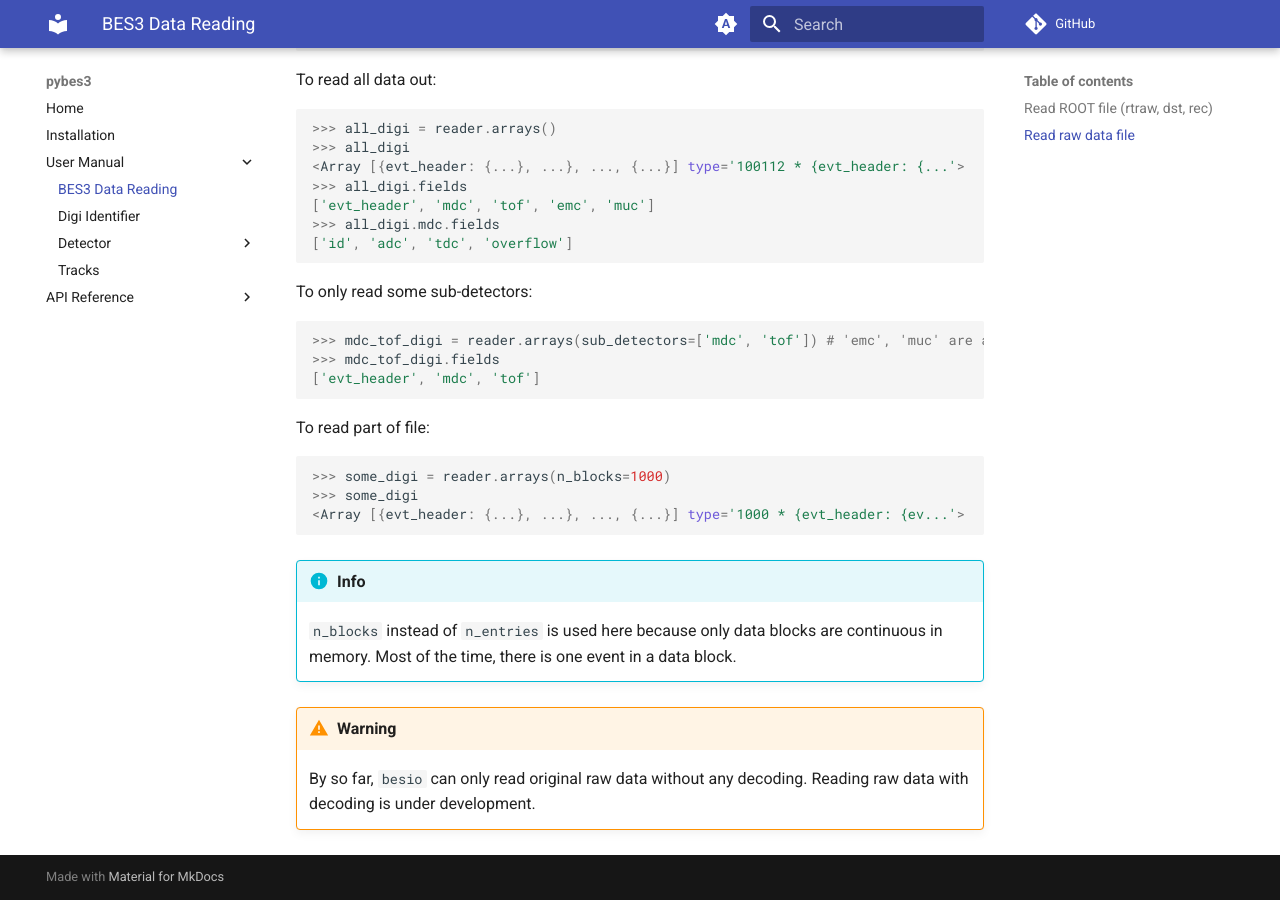
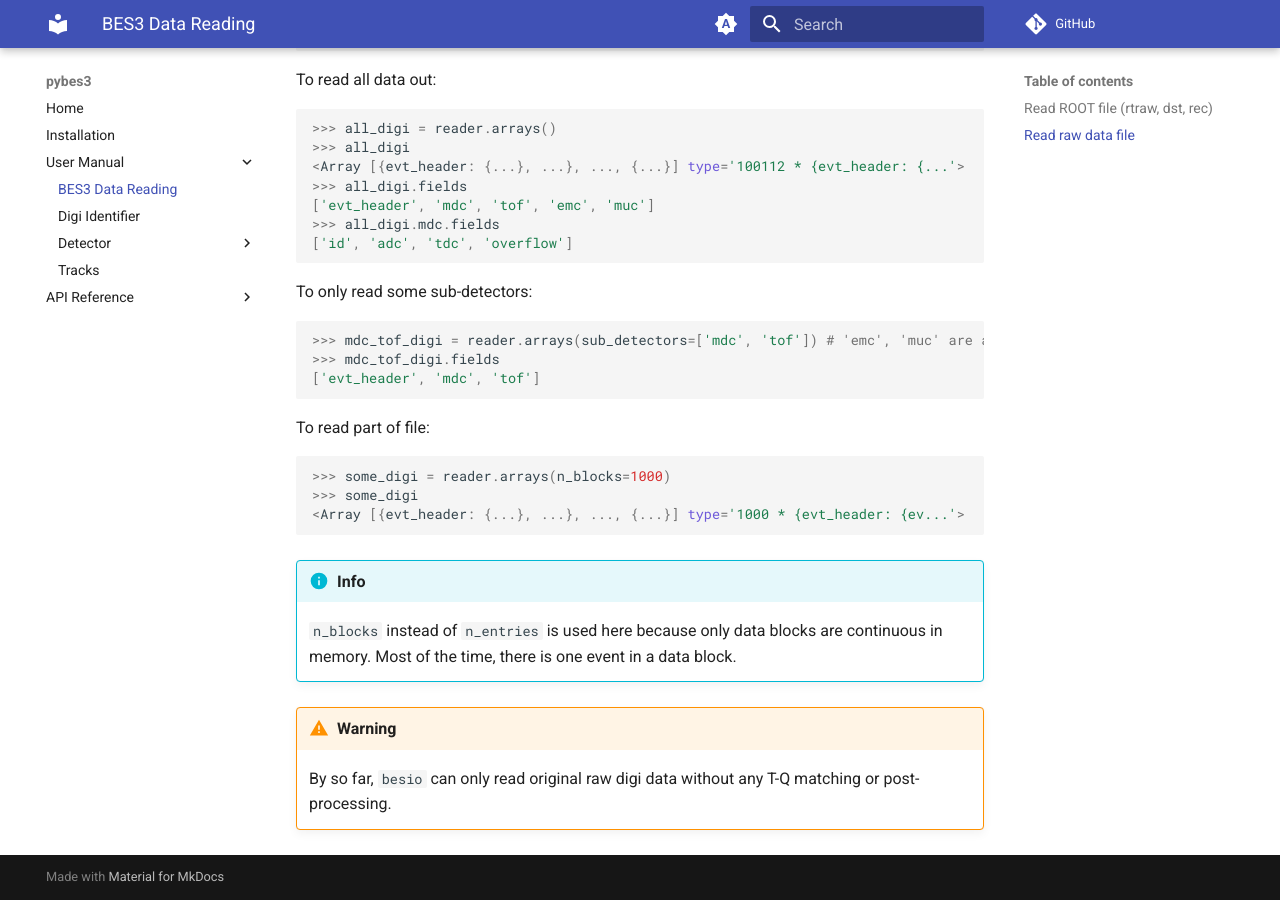
Before and after one commit to mrzimu/pybes3, an MkDocs documentation site: the page built from docs/user-manual/bes3-data-reading.md, in a window 1280 px wide and 900 px high, scrolled down 2030 px. Built offline with MkDocs 1.6.1 and Material for MkDocs 9.7.7, drawn with Linux system fonts in a browser that asks for light colours; comment, search, counter and statistics services are not loaded.

Commit message:
improve docs of `bes3-data-reading.md`

```diff
--- a/docs/user-manual/bes3-data-reading.md
+++ b/docs/user-manual/bes3-data-reading.md
@@ -134,4 +134,4 @@ To read part of file:
     `n_blocks` instead of `n_entries` is used here because only data blocks are continuous in memory. Most of the time, there is one event in a data block.
 
 !!! warning
-    By so far, `besio` can only read original raw data without any decoding. Reading raw data with decoding is under development.
+    By so far, `besio` can only read original raw digi data without any T-Q matching or post-processing.
```
